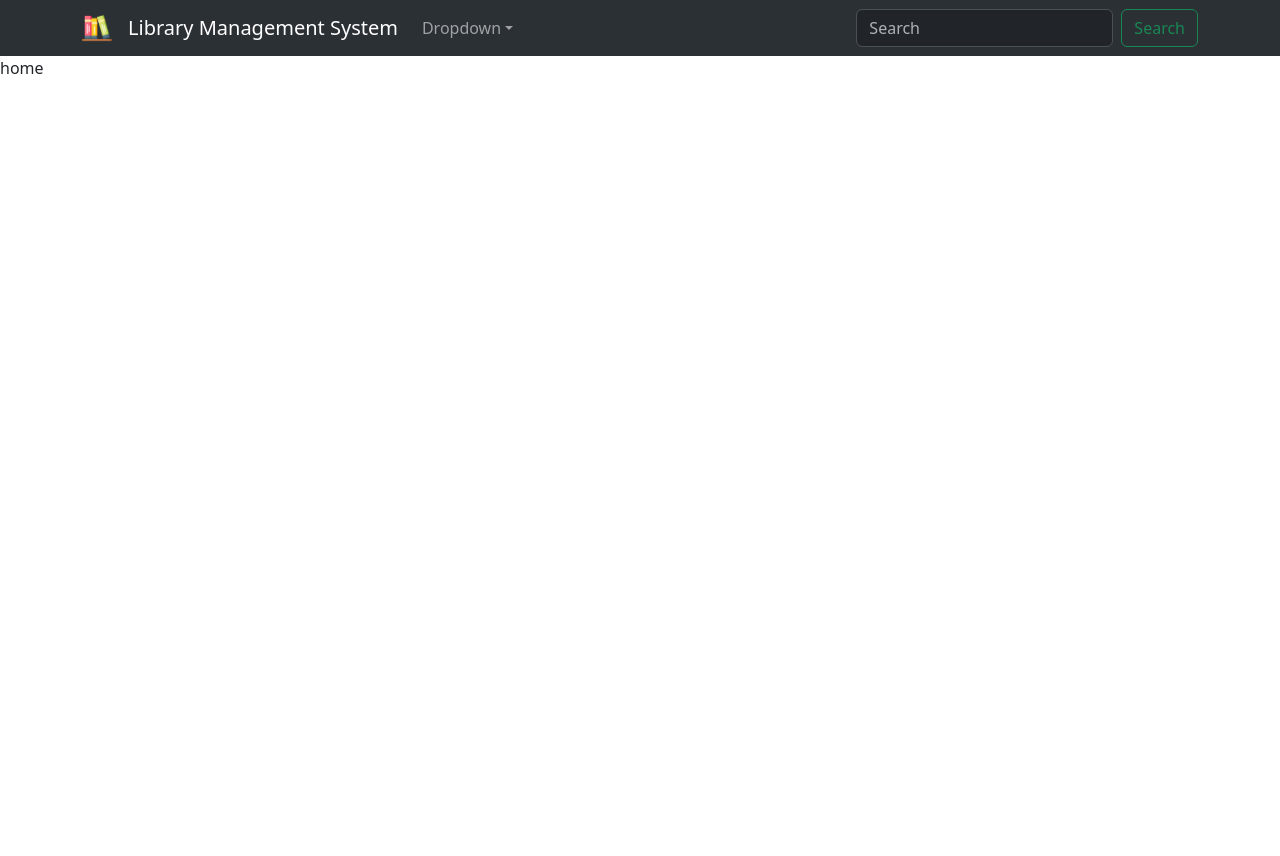
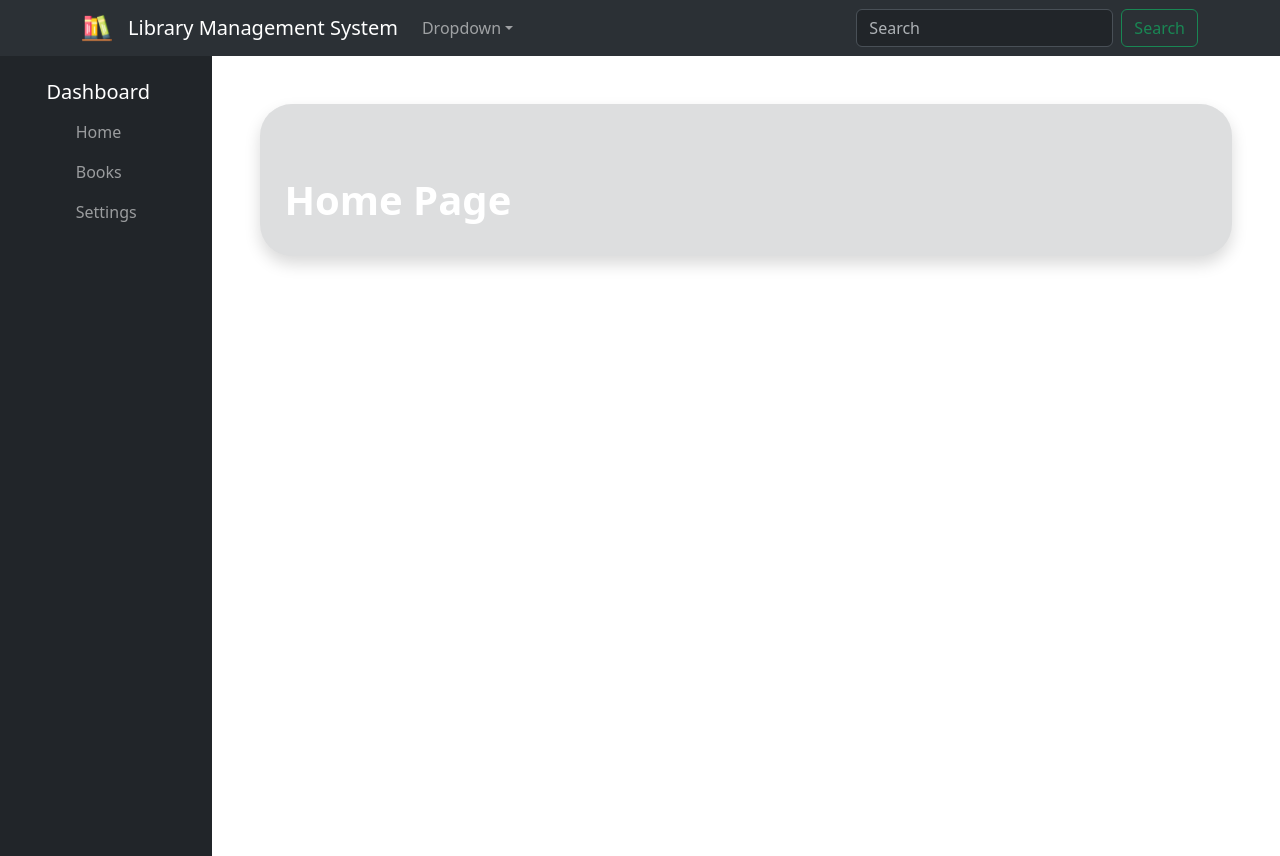
Before and after one commit to Ishara465/Library_Management_System, a React (Vite) app in the folder client/: page / in a window 1280 px wide. Before the commit the page ends 800 px from the top, so only its background shows below. Built offline with nearby package versions, Linux system fonts and the light colour scheme.

Commit message:
homepage

```diff
--- a/client/src/components/Home/Home.jsx
+++ b/client/src/components/Home/Home.jsx
@@ -1,11 +1,33 @@
 import React from 'react'
+import Form from "react-bootstrap/Form";
+
+
+import { Container } from "react-bootstrap";
+import SideNavigation from '../importentComponents/SideNavigation';
 
 const Home = () => {
   return (
-    <div>
- <p>home</p>
+    <div style={{ display: "flex", height: "100vh" }}>
+    {/* Sidebar */}
+    <SideNavigation />
+    {/* Main Content */}
+    <Container fluid className="p-4">
+      <div className="container p-4">
+        <div
+          className="col-12 p-4 rounded-5 shadow"
+          style={{ backgroundColor: "rgb(221, 222, 223)" }}
+        >
+          <div className="row   d-flex justify-content-center  mt-5">
+             {/* Home Body */}
+              <h1>Home Page</h1>
 
-    </div>
+
+
+          </div>
+        </div>
+      </div>
+    </Container>
+  </div>
   )
 }
 
```
